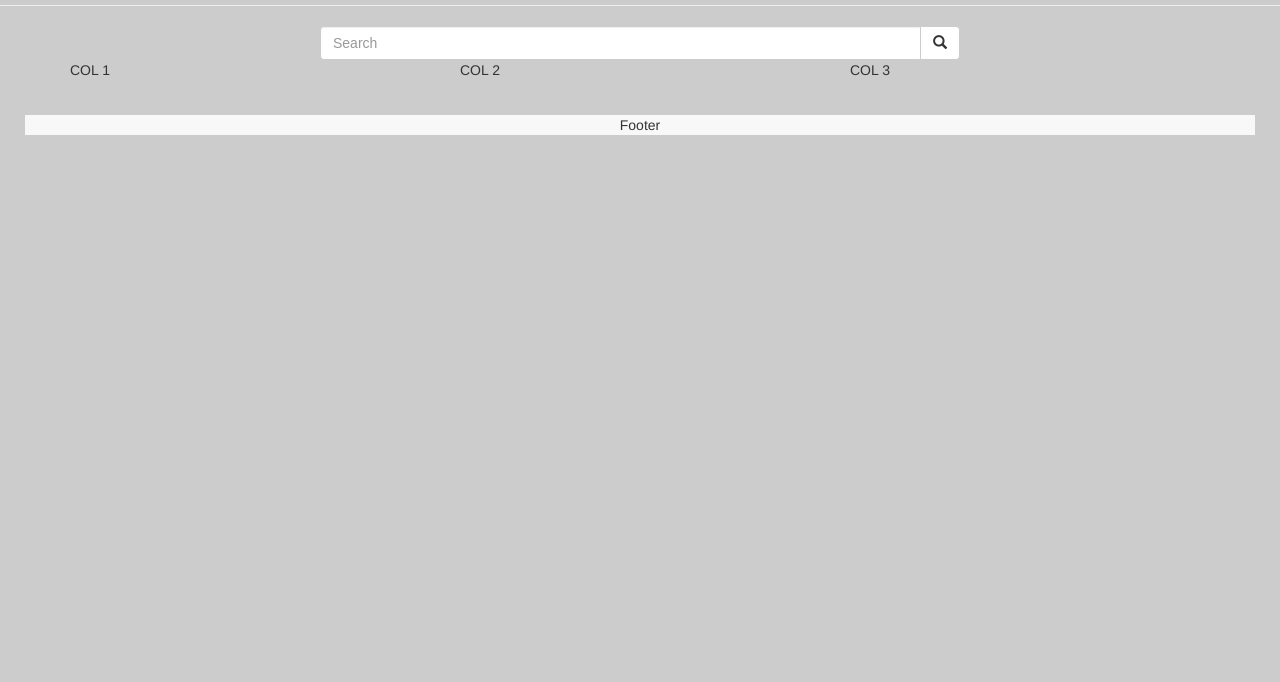
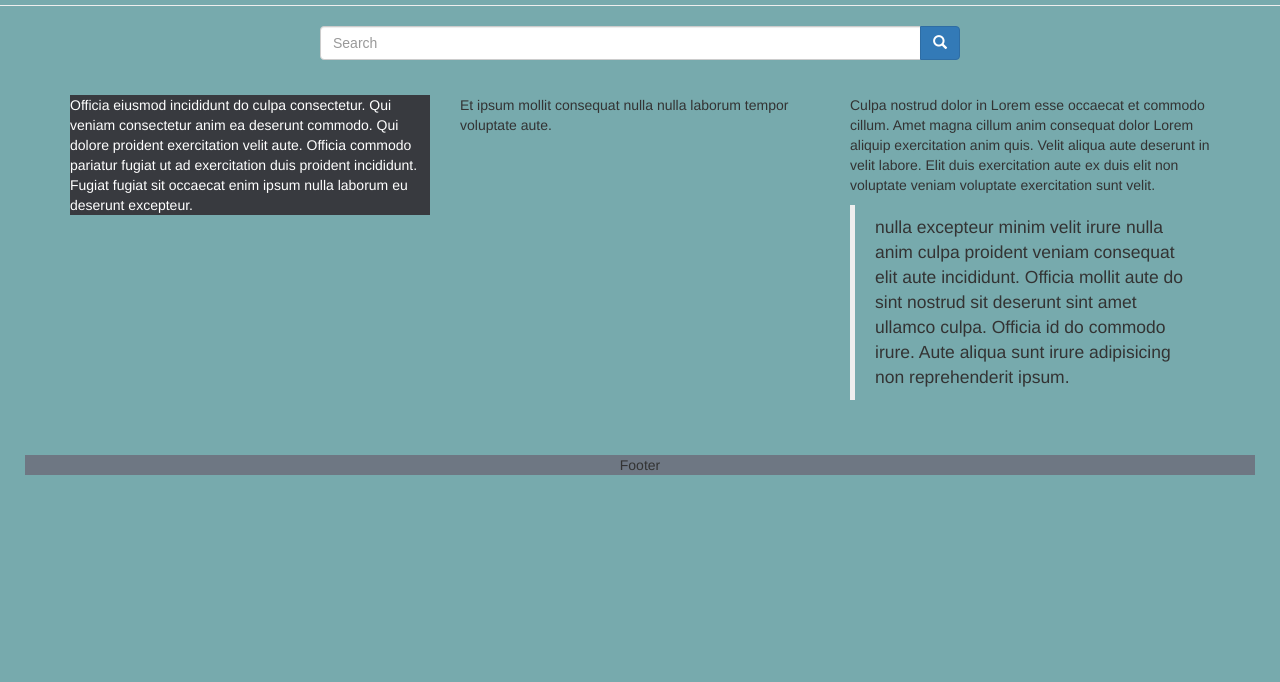
Before and after one commit to joeybiotti/watchlist, a website: page index.html in a window 1280 px wide. Shown: the part 118-800 px from the top of the page. Drawn offline with nearby package versions, Linux system fonts and the light colour scheme; files that its build step writes are made by us from their sources.

Commit message:
added paragraph-- lorem

```diff
--- a/index.html
+++ b/index.html
@@ -23,14 +23,14 @@
         </div>
     </nav>
 
-    <h1>New Project.</h1>
+    <h1>WatchList.</h1>
     <hr>
 
     <form id="searchField">
     <div class="input-group">
         <input type="text" class="form-control" placeholder="Search">
         <div class="input-group-btn">
-        <button class="btn btn-default" type="submit">
+        <button id="searchBtn" class="btn btn-default btn-primary" type="submit">
             <i class="glyphicon glyphicon-search"></i>
         </button>
         </div>
@@ -39,11 +39,18 @@
 
     <div class="container">
         <div class="row">
-          <div class="col-sm-4">COL 1</div>
-          <div class="col-sm-4">COL 2</div>
-          <div class="col-sm-4">COL 3</div>
+          <div class="col-sm-4">
+              <p class="p1">Officia eiusmod incididunt do culpa consectetur. Qui veniam consectetur anim ea deserunt commodo. Qui dolore proident exercitation velit aute. Officia commodo pariatur fugiat ut ad exercitation duis proident incididunt. Fugiat fugiat sit occaecat enim ipsum nulla laborum eu deserunt excepteur.</p>
+          </div>
+          <div class="col-sm-4">Et ipsum mollit consequat nulla nulla laborum tempor voluptate aute.</div>
+          <div class="col-sm-4">
+                <p>Culpa nostrud dolor in Lorem esse occaecat et commodo cillum. Amet magna cillum anim consequat dolor Lorem aliquip exercitation anim quis. Velit aliqua aute deserunt in velit labore. Elit duis exercitation aute ex duis elit non voluptate veniam voluptate exercitation sunt velit.</p>
+
+                <blockquote> nulla excepteur minim velit irure nulla anim culpa proident veniam consequat elit aute incididunt. Officia mollit aute do sint nostrud sit deserunt sint amet ullamco culpa. Officia id do commodo irure. Aute aliqua sunt irure adipisicing non reprehenderit ipsum.</blockquote>
+            </div>
         </div>
     </div>
+
 
     <footer>Footer</footer>
 </body>
--- a/sass/main.scss
+++ b/sass/main.scss
@@ -1,6 +1,8 @@
 // Colors
-$bgColor: #ccc;
-$navColor: #F8F8F8;
+$bgColor: #77AAAD;
+$navColor: #6E7783;
+$white: #fff;
+$black: #383A3F;
 
 body{
     background-color: $bgColor;
@@ -14,6 +16,12 @@ h1{
     display: block;
     margin: auto;
     width: 50%;
+    padding-bottom: 35px;
+}
+
+.p1{
+    color: $white;
+    background-color: $black;
 }
 
 footer{
```
